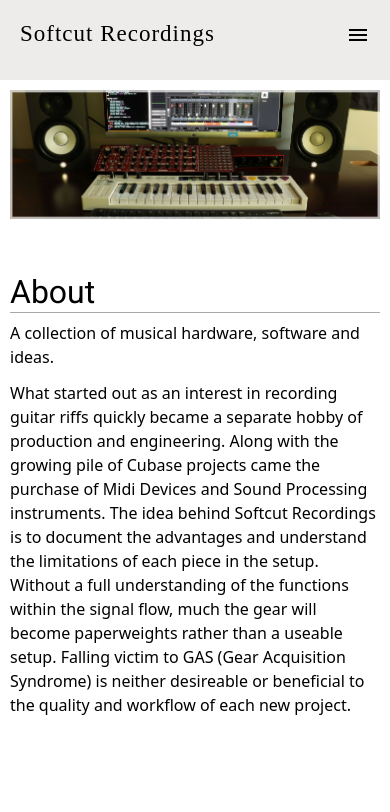
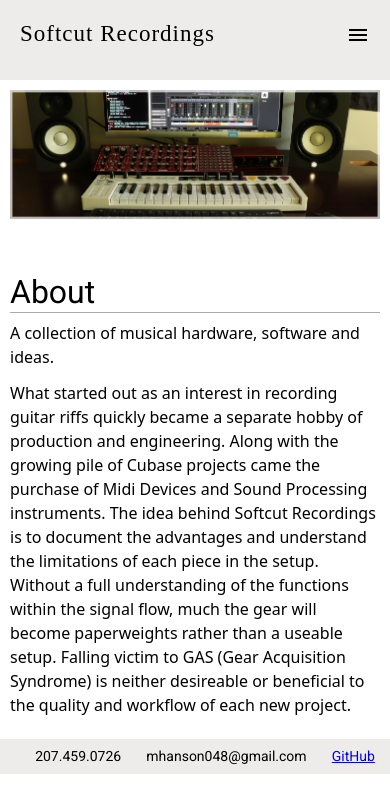
Before and after one commit to MHansonDev/softcut-recordings, an Angular app in the folder softcut-ui/: page /home in a window 390 px wide. Shown: the top 812 px of the page. Built offline with nearby package versions, Linux system fonts and the light colour scheme.

Commit message:
Mobile Navigation & Footer
 - Finished Mobile Menu Navigation
 - Styled Footer for mobile browsers

```diff
--- a/softcut-ui/src/app/app.component.html
+++ b/softcut-ui/src/app/app.component.html
@@ -10,6 +10,7 @@
             <router-outlet (activate)="scrollToTop(contentDiv)"></router-outlet>
         </div>
 
+        <app-footer *ngIf="isMobile"></app-footer>
 
     </div>
 
--- a/softcut-ui/src/app/app.component.ts
+++ b/softcut-ui/src/app/app.component.ts
@@ -1,4 +1,5 @@
-import { Component } from '@angular/core';
+import { Component, HostListener, OnInit } from '@angular/core';
+import System from './system';
 
 @Component({
     selector: 'root',
@@ -6,12 +7,23 @@ import { Component } from '@angular/core';
     styleUrls: ['./app.component.scss']
 })
 
-export class AppComponent {
+export class AppComponent implements OnInit {
+
+    isMobile = false;
 
     constructor() { }
+
+    ngOnInit(): void {
+        this.isMobile = System.determineMobile();
+    }
 
     scrollToTop(contentDiv: HTMLDivElement) {
         contentDiv.scroll(0, 0);
     }
 
+    @HostListener('window:resize', ['$event'])
+    onResize() {
+        this.isMobile = System.determineMobile();
+    }
+
 }
--- a/softcut-ui/src/app/controls/controls.module.ts
+++ b/softcut-ui/src/app/controls/controls.module.ts
@@ -2,6 +2,7 @@ import { NgModule } from '@angular/core';
 import { BrowserModule } from '@angular/platform-browser';
 import { RouterModule } from '@angular/router';
 import { MaterialModule } from '../material.module';
+import { FooterComponent } from './footer/footer.component';
 import { MediaGroupComponent } from './media-group/media-group.component';
 import { SanitizeEmbedHTMLPipe, SanitizeEmbedPipe } from './media-group/sanitize-embed.pipe';
 import { MediaPlayerComponent } from './media-player/media-player.component';
@@ -11,6 +12,7 @@ import { NavigatorComponent } from './navigator/navigator.component';
   declarations: [
     MediaGroupComponent,
     NavigatorComponent,
+    FooterComponent,
     MediaPlayerComponent,
     SanitizeEmbedPipe,
     SanitizeEmbedHTMLPipe
@@ -22,6 +24,7 @@ import { NavigatorComponent } from './navigator/navigator.component';
   ],
   exports: [
     NavigatorComponent,
+    FooterComponent,
     MediaGroupComponent,
     MediaPlayerComponent
   ]
--- /dev/null
+++ b/softcut-ui/src/app/controls/footer/footer.component.html
@@ -0,0 +1,11 @@
+<div class="footer">
+	<span>
+		207.459.0726
+	</span>
+	<span>
+		mhanson048@gmail.com
+	</span>
+	<a href="https://github.com/mhansondev" target="_blank">
+		GitHub
+	</a>
+</div>
--- /dev/null
+++ b/softcut-ui/src/app/controls/footer/footer.component.scss
@@ -0,0 +1,31 @@
+.footer {
+	display: flex;
+	flex-direction: column;
+	width: 100%;
+	position: absolute;
+	left: 0;
+	right: 0px;
+	bottom: 0px;
+	padding-bottom: 10px;
+	padding-right: 10px;
+	padding-left: 55px;
+}
+
+@media only screen and (max-width: 600px) {
+	.footer {
+		position: relative;
+		flex-direction: row;
+		justify-content: space-evenly;
+		height: 25px;
+		min-width: 100%;
+		background-color: #eeeceb;
+		padding-left: 10px;
+		margin-top: 10px;
+	}
+}
+
+@media only screen and (max-width: 600px) {
+	span, a {
+		margin-top: 7px;
+	}
+}
--- a/softcut-ui/src/app/controls/navigator/navigator.component.html
+++ b/softcut-ui/src/app/controls/navigator/navigator.component.html
@@ -12,12 +12,12 @@
             <mat-menu #mobileMenu="matMenu">
                 <button *ngFor="let navLink of navigationLinks" mat-menu-item [matMenuTriggerFor]="subMenu">
                     {{navLink.name}}
+                    <mat-menu #subMenu="matMenu">
+                        <button *ngFor="let navChild of navLink.children" mat-menu-item [routerLink]="navChild.path">
+                            {{navChild.name}}
+                        </button>
+                    </mat-menu>
                 </button>
-            </mat-menu>
-
-            <mat-menu #subMenu="matMenu">
-                <button mat-menu-item>Admin</button>
-                <button mat-menu-item>Testuser</button>
             </mat-menu>
         </div>
     </h3>
@@ -44,16 +44,6 @@
         </div>
     </mat-nav-list>
 
-    <div class="footer" *ngIf="!isMobile">
-        <span>
-            207.459.0726
-        </span>
-        <span>
-            mhanson048@gmail.com
-        </span>
-        <a href="https://github.com/mhansondev" target="_blank">
-            GitHub
-        </a>
-    </div>
+    <app-footer *ngIf="!isMobile"></app-footer>
 
 </div>
--- a/softcut-ui/src/app/controls/navigator/navigator.component.scss
+++ b/softcut-ui/src/app/controls/navigator/navigator.component.scss
@@ -41,33 +41,3 @@
 		float: right;
 	}
 }
-
-.footer {
-	position: absolute;
-	left: 0;
-	right: 0px;
-	bottom: 0px;
-	padding-bottom: 10px;
-	padding-right: 10px;
-}
-
-@media only screen and (max-width: 600px) {
-	.footer {
-		position: sticky;
-		left: 0;
-		right: 0;
-		top: 100px;
-		min-height: 80px;
-		max-height: 80px;
-		min-width: 100%;
-		background-color: #eeeceb;
-	}
-}
-
-.footer {
-	display: flex;
-	flex-direction: column;
-	width: 100%;
-	padding-left: 55px;
-	padding-bottom: 10px;
-}
```
Also changed, not shown: softcut-ui/src/app/controls/footer/footer.component.ts (added, +13 -0 lines).
